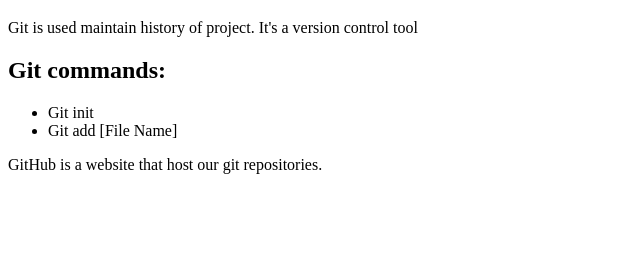
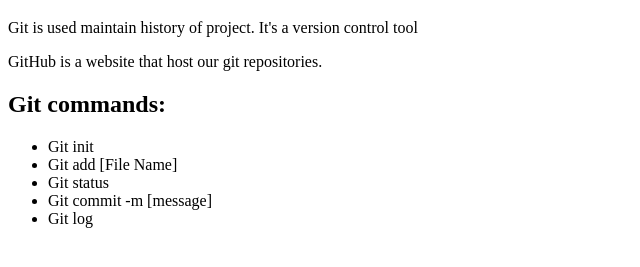
Before and after one commit to NINAD-17/git-practice-d8723, a plain HTML site: page index.html in a window 1280 px wide. Shown: the part 61-328 px from the top of the page, without its empty margins (0-640 px from the left). Drawn offline with Linux system fonts and the light colour scheme.

```diff
--- a/index.html
+++ b/index.html
@@ -11,13 +11,16 @@
 
     <p>Git is used maintain history of project. It's a version control tool</p>
 
+    <p>GitHub is a website that host our git repositories.</p>
 
     <h2>Git commands:</h2>
     <ul>
         <li>Git init</li>
         <li>Git add [File Name]</li>
+        <li>Git status</li>
+        <li>Git commit -m [message]</li>
+        <li>Git log</li>
     </ul>
-    <p>GitHub is a website that host our git repositories.</p>
 
 </body>
 </html>
```
Also changed, not shown: githubProfileLink.txt (added).
